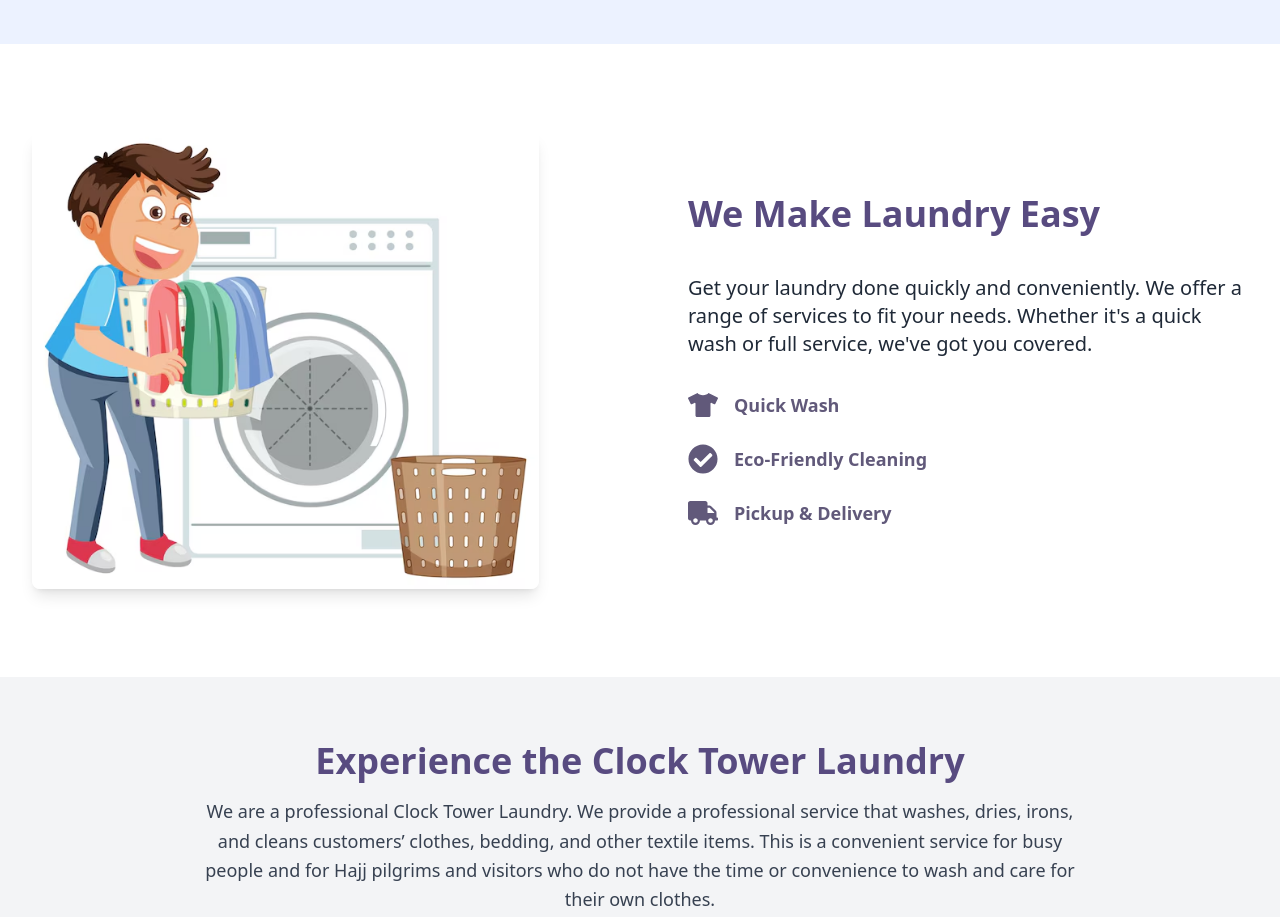
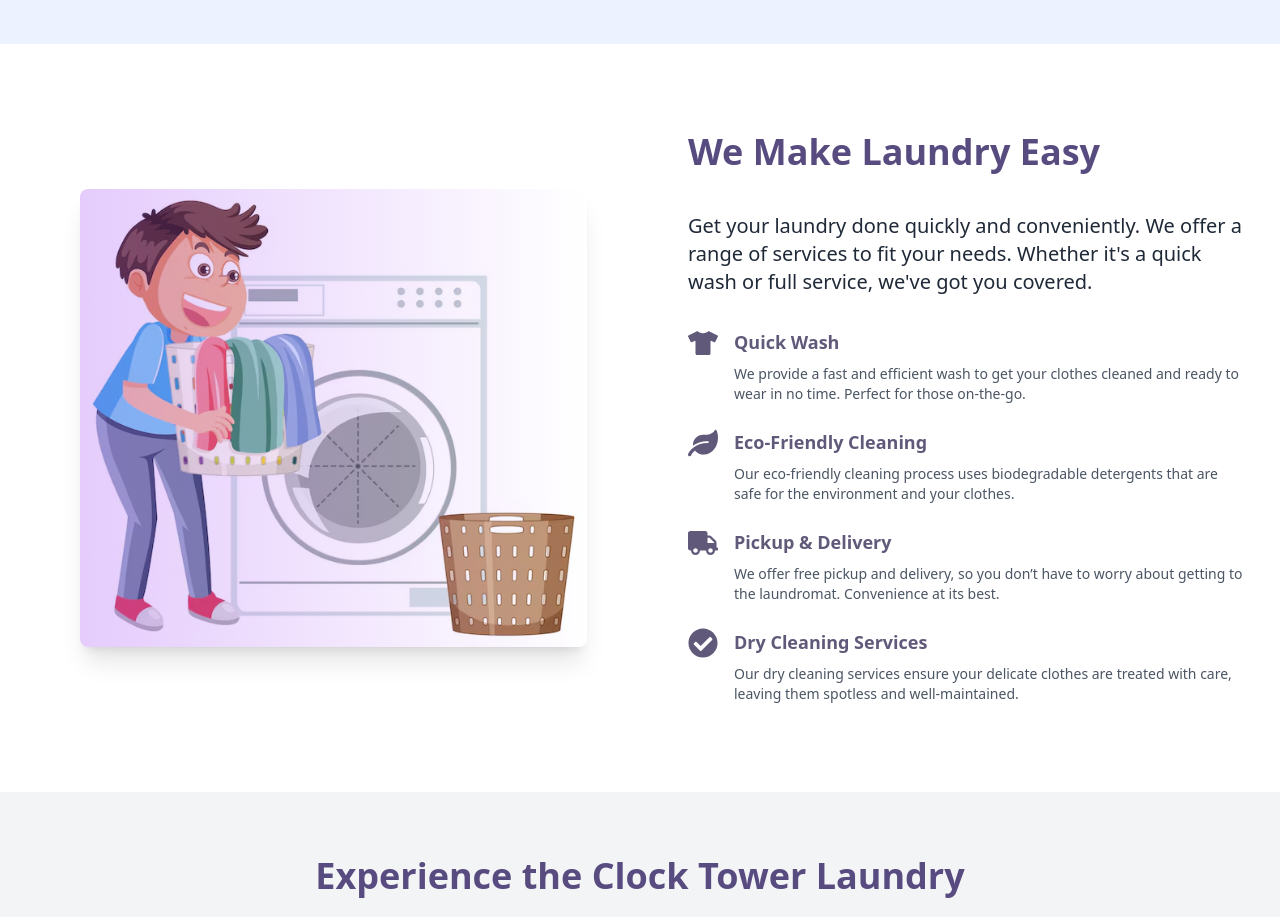
Before and after one commit to yasin2514/laundry-client, a React (Vite) app: page / in a window 1280 px wide. Shown: the part 2240-3157 px from the top of the page. Built offline with nearby package versions, Linux system fonts and the light colour scheme.

Commit message:
laundry section updated

```diff
--- a/src/Sections/Home/Laundry.jsx
+++ b/src/Sections/Home/Laundry.jsx
@@ -1,6 +1,6 @@
 import React from "react";
 import img from "../../assets/img1.avif";
-import { FaTshirt, FaCheckCircle, FaTruck } from "react-icons/fa";
+import { FaTshirt, FaCheckCircle, FaTruck, FaLeaf } from "react-icons/fa"; // Added FaLeaf for Eco-Friendly
 import { motion } from "framer-motion";
 
 const primaryColor = "#61597a";
@@ -9,24 +9,26 @@ const Laundry = () => {
   return (
     <div className="bg-white w-full py-12 px-4 sm:px-6 lg:px-8">
       <div className="max-w-7xl mx-auto text-center lg:flex lg:items-center lg:justify-between my-10">
-        {/* Image section */}
+        {/* Image section - Right-aligned with hover effects */}
         <motion.div
-          initial={{ opacity: 0, y: 50 }}
-          whileInView={{ opacity: 1, y: 0 }}
+          initial={{ opacity: 0, x: 50 }}
+          whileInView={{ opacity: 1, x: 0 }}
           transition={{ duration: 0.6 }}
           viewport={{ once: true }}
-          className="lg:w-5/12 flex justify-center"
+          className="lg:w-5/12 flex justify-center lg:ml-12 mb-8 lg:mb-0 relative group"
         >
           <img
             src={img}
             alt="Laundry Service"
-            className="w-3/4 sm:w-full h-auto rounded-lg shadow-lg transition-transform transform hover:scale-105"
+            className="w-3/4 sm:w-full h-auto rounded-lg shadow-xl transition-transform transform group-hover:scale-105 group-hover:rotate-3"
           />
+          {/* Background overlay to enhance the image */}
+          <div className="absolute inset-0 bg-gradient-to-r from-purple-500 to-transparent opacity-30 rounded-lg group-hover:opacity-40 transition-opacity"></div>
         </motion.div>
 
         {/* Text content section */}
         <motion.div
-          initial={{ opacity: 0, x: 100 }}
+          initial={{ opacity: 0, x: -100 }}
           whileInView={{ opacity: 1, x: 0 }}
           transition={{ duration: 0.6, delay: 0.2 }}
           viewport={{ once: true }}
@@ -44,13 +46,30 @@ const Laundry = () => {
           {/* Laundry Service List with Icons */}
           <div className="mt-8 space-y-6">
             {[
-              ["Quick Wash", <FaTshirt />],
-              ["Eco-Friendly Cleaning", <FaCheckCircle />],
-              ["Pickup & Delivery", <FaTruck />],
-            ].map(([text, icon], index) => (
+              [
+                "Quick Wash",
+                <FaTshirt />,
+                "We provide a fast and efficient wash to get your clothes cleaned and ready to wear in no time. Perfect for those on-the-go.",
+              ],
+              [
+                "Eco-Friendly Cleaning",
+                <FaLeaf />,
+                "Our eco-friendly cleaning process uses biodegradable detergents that are safe for the environment and your clothes.",
+              ],
+              [
+                "Pickup & Delivery",
+                <FaTruck />,
+                "We offer free pickup and delivery, so you don’t have to worry about getting to the laundromat. Convenience at its best.",
+              ],
+              [
+                "Dry Cleaning Services",
+                <FaCheckCircle />,
+                "Our dry cleaning services ensure your delicate clothes are treated with care, leaving them spotless and well-maintained.",
+              ],
+            ].map(([text, icon, description], index) => (
               <motion.div
                 key={index}
-                className="flex items-center space-x-4"
+                className="flex items-start space-x-4"
                 initial={{ opacity: 0, x: -50 }}
                 whileInView={{ opacity: 1, x: 0 }}
                 transition={{ duration: 0.5, delay: 0.3 + index * 0.2 }}
@@ -59,12 +78,15 @@ const Laundry = () => {
                 <div className="text-3xl" style={{ color: primaryColor }}>
                   {icon}
                 </div>
-                <span
-                  className="text-lg font-semibold"
-                  style={{ color: primaryColor }}
-                >
-                  {text}
-                </span>
+                <div>
+                  <span
+                    className="text-lg font-semibold block"
+                    style={{ color: primaryColor }}
+                  >
+                    {text}
+                  </span>
+                  <p className="text-gray-600 text-sm mt-2">{description}</p>
+                </div>
               </motion.div>
             ))}
           </div>
```
